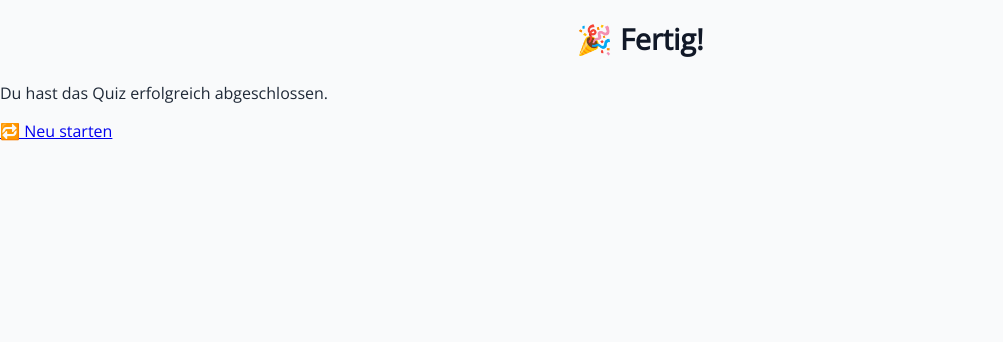
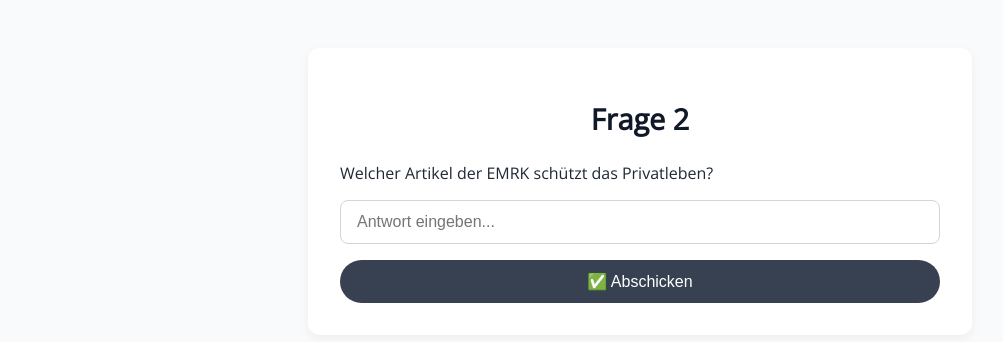
Before and after one commit to sleischel/Datenschutz, a Flask app: page /question/1 in a window 1280 px wide. Shown: the top 342 px of the page, without its empty margins (0-1003 px from the left). Run offline with Flask 3, Linux system fonts and the light colour scheme.

Commit message:
Update quiz.html

```diff
--- a/templates/quiz.html
+++ b/templates/quiz.html
@@ -1,14 +1,27 @@
 <!doctype html>
 <html lang="de">
-  <head>
+<head>
   <meta charset="utf-8">
   <title>DSGVO-Quiz</title>
   <meta name="viewport" content="width=device-width, initial-scale=1">
   <link rel="stylesheet" href="{{ url_for('static', filename='style.css') }}">
 </head>
-  <body>
-    <h1>🎉 Fertig!</h1>
-    <p>Du hast das Quiz erfolgreich abgeschlossen.</p>
-    <a href="{{ url_for('index') }}">🔁 Neu starten</a>
-  </body>
+<body>
+  <div class="container">
+    <h1>Frage {{ qid + 1 }}</h1>
+    <p>{{ question }}</p>
+
+    {% if feedback %}
+      <div class="feedback">{{ feedback }}</div>
+      <p><strong>Korrekte Antwort(en):</strong> {{ correct_answers }}</p>
+      <p><strong>Erklärung:</strong> {{ explanation }}</p>
+      <a href="{{ url_for('next_question', qid=qid) }}"><button>➡️ Nächste Frage</button></a>
+    {% else %}
+      <form method="POST">
+        <input type="text" name="answer" placeholder="Antwort eingeben..." required>
+        <button type="submit">✅ Abschicken</button>
+      </form>
+    {% endif %}
+  </div>
+</body>
 </html>
```
